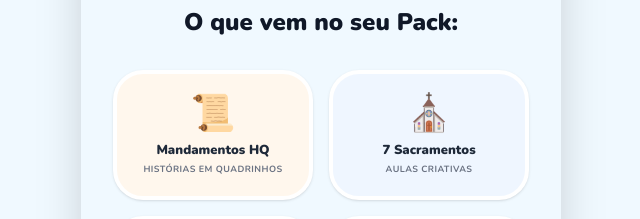
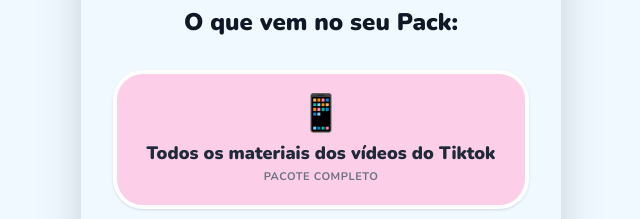
Before and after one commit to contatofilipematos-stack/Pg-20, a React (Vite) app: page / in a window 1280 px wide. Shown: the part 2521-2740 px from the top of the page, without its empty margins (319-959 px from the left). Built offline with nearby package versions, Linux system fonts and the light colour scheme.

Commit message:
feat(ui): update CTA copy and add Tiktok materials
Update Call-to-Action text for better conversion and include "Tiktok materials" in the product features list.

```diff
--- a/App.tsx
+++ b/App.tsx
@@ -109,7 +109,7 @@
         className="w-full bg-gradient-to-r from-pink-500 to-pink-600 text-white font-black py-4.5 rounded-[24px] shadow-xl animate-cta flex items-center justify-center gap-2 text-lg uppercase"
       >
         <Heart size={20} fill="currentColor" />
-        QUERO MEU PDF AGORA
+        QUERO TODO MATERIAL
       </button>
     </div>
   );
@@ -193,7 +193,7 @@
 
           <div className="relative pt-4">
             <div className="absolute -top-1 -left-1 z-10 bg-yellow-400 text-gray-900 text-[11px] font-black px-4 py-2 rounded-[18px] rotate-[-5deg] shadow-lg flex items-center gap-1 border-2 border-white">
-              <Cloud size={14} fill="white" /> 100% DIGITAL EM PDF
+              <Cloud size={14} fill="white" /> 100% DIGITAL E PARA IMPRIMIR
             </div>
             <img src="https://i.ibb.co/tPBy7XYn/1000141193.png" alt="Pack Kids" className="rounded-[40px] shadow-2xl border-[10px] border-white drop-shadow-2xl" />
           </div>
@@ -239,6 +239,7 @@
           <h2 className="text-2xl font-black text-center text-gray-900 pt-10">O que vem no seu Pack:</h2>
           <div className="grid grid-cols-2 gap-4">
             {[
+              { t: "Todos os materiais dos vídeos do Tiktok", s: "PACOTE COMPLETO", i: "📱", c: "bg-pink-200", full: true },
               { t: "Mandamentos HQ", s: "HISTÓRIAS EM QUADRINHOS", i: "📜", c: "bg-orange-50" },
               { t: "7 Sacramentos", s: "AULAS CRIATIVAS", i: "⛪", c: "bg-blue-50" },
               { t: "Batismo", s: "INICIAÇÃO CRISTÃ", i: "💧", c: "bg-sky-50" },
@@ -254,10 +255,10 @@
               { t: "Jogos & Quiz", s: "FIXAÇÃO DIVERTIDA", i: "🧩", c: "bg-orange-100" },
               { t: "Santos & Anjos", s: "NOSSOS AMIGOS", i: "😇", c: "bg-blue-100" }
             ].map((item, i) => (
-              <div key={i} className={`${item.c} border-4 border-white p-5 rounded-[30px] shadow-sm text-center flex flex-col items-center justify-center hover:scale-105 transition-transform`}>
+              <div key={i} className={`${item.c} border-4 border-white p-5 rounded-[30px] shadow-sm text-center flex flex-col items-center justify-center hover:scale-[1.02] transition-transform ${item.full ? 'col-span-2' : ''}`}>
                 <div className="text-4xl mb-2">{item.i}</div>
-                <h4 className="text-[13px] font-black text-gray-800 leading-tight">{item.t}</h4>
-                <p className="text-[9px] text-gray-500 font-bold uppercase mt-1 tracking-wider">{item.s}</p>
+                <h4 className={`font-black text-gray-800 leading-tight ${item.full ? 'text-lg' : 'text-[13px]'}`}>{item.t}</h4>
+                <p className={`text-gray-500 font-bold uppercase mt-1 tracking-wider ${item.full ? 'text-[11px]' : 'text-[9px]'}`}>{item.s}</p>
               </div>
             ))}
           </div>
@@ -364,6 +365,7 @@
               {/* Lista */}
               <div className="space-y-5 mb-10">
                 {[
+                  "Todos os materiais dos vídeos do Tiktok",
                   "Pack Completo: Batismo à Crisma",
                   "Bônus: Histórias Bíblicas Kids (Adão e Moisés)",
                   "Bônus: Lembrancinhas e Quebra-cabeças",
```
